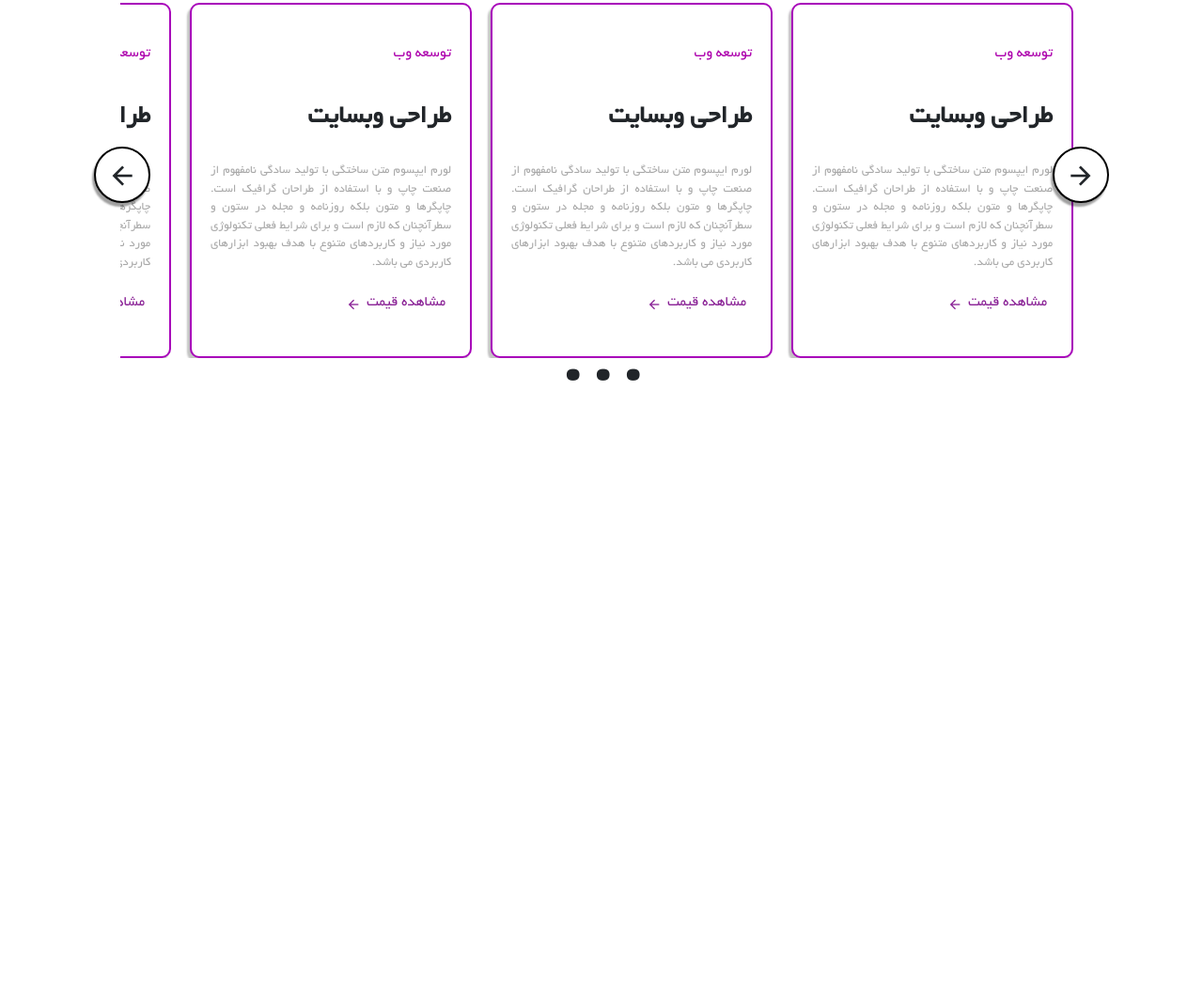
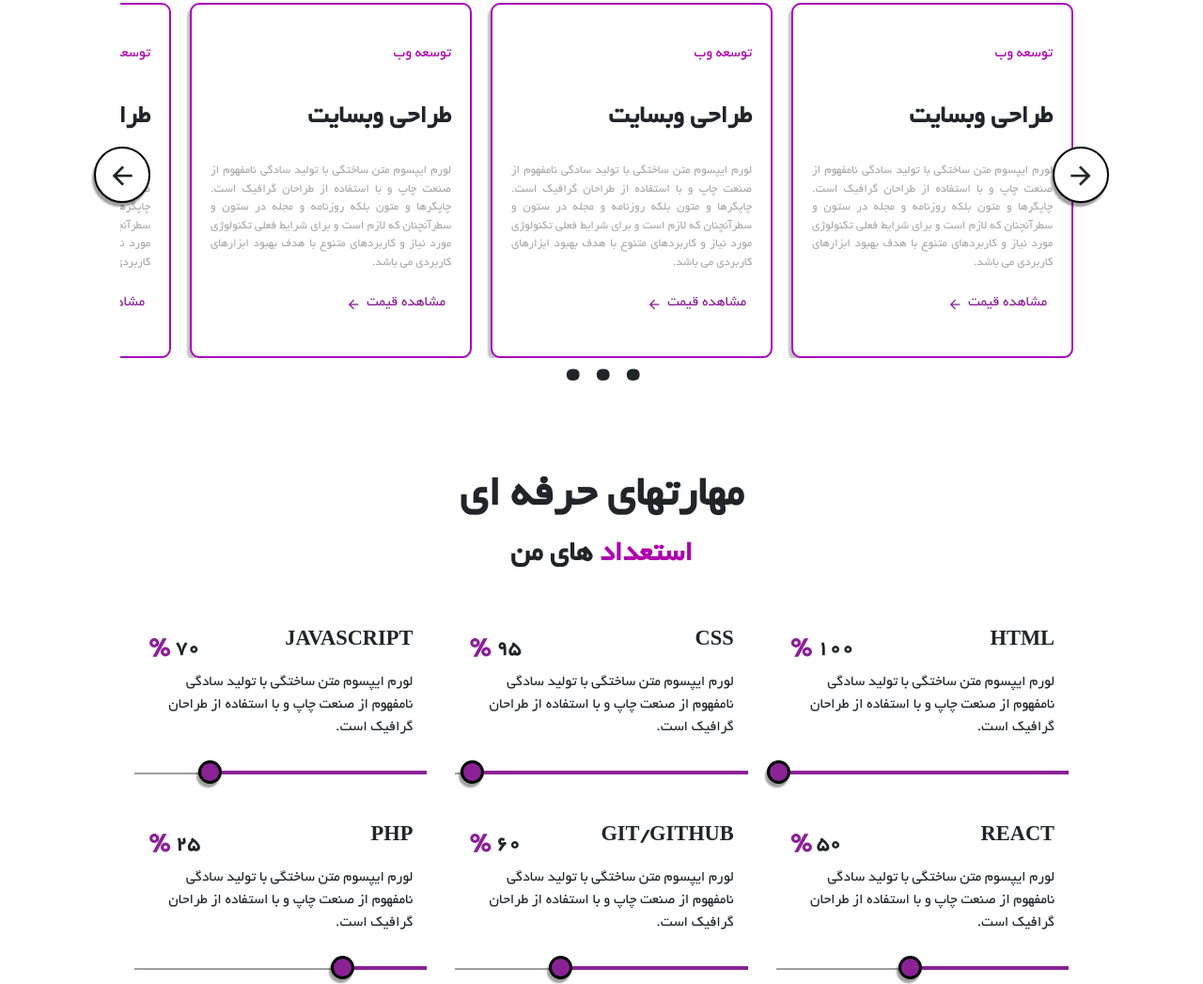
Before and after one commit to haniehhr1999/personal-site, a plain HTML site: page index.html in a window 1280 px wide. Shown: the part 1025-2072 px from the top of the page at 94% size. Before the commit the page ends 1456 px from the top, so only its background shows below. Drawn offline with nearby package versions, Linux system fonts and the light colour scheme.

Commit message:
add professional skills

```diff
--- a/index.html
+++ b/index.html
@@ -86,71 +86,6 @@
         <h2>چه کاری انجام میدهم؟</h2>
         <p class="serv"><span style="color: #AD00AD;">خدمات</span> من</p>
         <div class="services-slider d-flex">
-            <!-- <div class="con-in d-flex">
-                <div class="box-slider text-end">
-                    <span>توسعه وب</span>
-                    <h3>طراحی وبسایت</h3>
-                    <p class="des">لورم ایپسوم متن ساختگی با تولید سادگی نامفهوم از صنعت چاپ و با استفاده از طراحان گرافیک است. چاپگرها و متون بلکه روزنامه و مجله در ستون و سطرآنچنان که لازم است و برای شرایط فعلی تکنولوژی مورد نیاز و کاربردهای متنوع با هدف بهبود ابزارهای کاربردی می باشد. </p>
-                    <div class="gp">
-                        <button class="services-btn">مشاهده قیمت</button>
-                        <i class="mdi mdi-arrow-left"></i>
-                    </div>
-                </div>
-                <div class="box-slider text-end">
-                    <span>توسعه وب</span>
-                    <h3>طراحی وبسایت</h3>
-                    <p class="des">لورم ایپسوم متن ساختگی با تولید سادگی نامفهوم از صنعت چاپ و با استفاده از طراحان گرافیک است. چاپگرها و متون بلکه روزنامه و مجله در ستون و سطرآنچنان که لازم است و برای شرایط فعلی تکنولوژی مورد نیاز و کاربردهای متنوع با هدف بهبود ابزارهای کاربردی می باشد. </p>
-                    <div class="gp">
-                        <button class="services-btn">مشاهده قیمت</button>
-                        <i class="mdi mdi-arrow-left"></i>
-                    </div>
-                </div>
-                <div class="box-slider text-end">
-                    <span>توسعه وب</span>
-                    <h3>طراحی وبسایت</h3>
-                    <p class="des">لورم ایپسوم متن ساختگی با تولید سادگی نامفهوم از صنعت چاپ و با استفاده از طراحان گرافیک است. چاپگرها و متون بلکه روزنامه و مجله در ستون و سطرآنچنان که لازم است و برای شرایط فعلی تکنولوژی مورد نیاز و کاربردهای متنوع با هدف بهبود ابزارهای کاربردی می باشد. </p>
-                    <div class="gp">
-                        <button class="services-btn">مشاهده قیمت</button>
-                        <i class="mdi mdi-arrow-left"></i>
-                    </div>
-                </div>
-                <div class="box-slider text-end">
-                    <span>توسعه وب</span>
-                    <h3>طراحی وبسایت</h3>
-                    <p class="des">لورم ایپسوم متن ساختگی با تولید سادگی نامفهوم از صنعت چاپ و با استفاده از طراحان گرافیک است. چاپگرها و متون بلکه روزنامه و مجله در ستون و سطرآنچنان که لازم است و برای شرایط فعلی تکنولوژی مورد نیاز و کاربردهای متنوع با هدف بهبود ابزارهای کاربردی می باشد. </p>
-                    <div class="gp">
-                        <button class="services-btn">مشاهده قیمت</button>
-                        <i class="mdi mdi-arrow-left"></i>
-                    </div>
-                </div>
-                <div class="box-slider text-end">
-                    <span>توسعه وب</span>
-                    <h3>طراحی وبسایت</h3>
-                    <p class="des">لورم ایپسوم متن ساختگی با تولید سادگی نامفهوم از صنعت چاپ و با استفاده از طراحان گرافیک است. چاپگرها و متون بلکه روزنامه و مجله در ستون و سطرآنچنان که لازم است و برای شرایط فعلی تکنولوژی مورد نیاز و کاربردهای متنوع با هدف بهبود ابزارهای کاربردی می باشد. </p>
-                    <div class="gp">
-                        <button class="services-btn">مشاهده قیمت</button>
-                        <i class="mdi mdi-arrow-left"></i>
-                    </div>
-                </div>
-                <div class="box-slider text-end">
-                    <span>توسعه وب</span>
-                    <h3>طراحی وبسایت</h3>
-                    <p class="des">لورم ایپسوم متن ساختگی با تولید سادگی نامفهوم از صنعت چاپ و با استفاده از طراحان گرافیک است. چاپگرها و متون بلکه روزنامه و مجله در ستون و سطرآنچنان که لازم است و برای شرایط فعلی تکنولوژی مورد نیاز و کاربردهای متنوع با هدف بهبود ابزارهای کاربردی می باشد. </p>
-                    <div class="gp">
-                        <button class="services-btn">مشاهده قیمت</button>
-                        <i class="mdi mdi-arrow-left"></i>
-                    </div>
-                </div>
-                <div class="box-slider text-end">
-                    <span>توسعه وب</span>
-                    <h3>طراحی وبسایت</h3>
-                    <p class="des">لورم ایپسوم متن ساختگی با تولید سادگی نامفهوم از صنعت چاپ و با استفاده از طراحان گرافیک است. چاپگرها و متون بلکه روزنامه و مجله در ستون و سطرآنچنان که لازم است و برای شرایط فعلی تکنولوژی مورد نیاز و کاربردهای متنوع با هدف بهبود ابزارهای کاربردی می باشد. </p>
-                    <div class="gp">
-                        <button class="services-btn">مشاهده قیمت</button>
-                        <i class="mdi mdi-arrow-left"></i>
-                    </div>
-                </div>
-            </div> -->
             <div class="box-slider text-end">
                 <span style="color: #AD00AD;">توسعه وب</span>
                 <h3>طراحی وبسایت</h3>
@@ -225,6 +160,91 @@
             <div class="noq3 text-center">.</div>
         </div>
     </div>
+    <div class="professional">
+        <h2 class="text-center">مهارتهای حرفه ای</h2>
+        <p class="para text-center">
+            <span style="color: #AD00AD;">استعداد</span>
+            <span>های من</span>
+        </p>
+        <div class="professional-gp">
+            <div class="box-up d-flex">
+                <div class="box-talent">
+                    <div class="gp-title d-flex justify-content-between">
+                        <span class="onvan">HTML</span>
+                        <div class="percent">
+                            <span class="adad">100</span>
+                            <span class="darsad">%</span>
+                        </div>
+                    </div>
+                    <p>لورم ایپسوم متن ساختگی با تولید سادگی نامفهوم از صنعت چاپ و با استفاده از طراحان گرافیک است.</p>
+                    <div class="circles-prof circle1"></div>
+                    <div class="line line1"></div>
+                </div>
+                <div class="box-talent">
+                    <div class="gp-title d-flex justify-content-between">
+                        <span class="onvan">CSS</span>
+                        <div class="percent">
+                            <span class="adad">95</span>
+                            <span class="darsad">%</span>
+                        </div>
+                    </div>
+                    <p>لورم ایپسوم متن ساختگی با تولید سادگی نامفهوم از صنعت چاپ و با استفاده از طراحان گرافیک است.</p>
+                    <div class="circles-prof circle2"></div>
+                    <div class="line line2"></div>
+                </div>
+                <div class="box-talent">
+                    <div class="gp-title d-flex justify-content-between">
+                        <span class="onvan">JAVASCRIPT</span>
+                        <div class="percent">
+                            <span class="adad">70</span>
+                            <span class="darsad">%</span>
+                        </div>
+                    </div>
+                    <p>لورم ایپسوم متن ساختگی با تولید سادگی نامفهوم از صنعت چاپ و با استفاده از طراحان گرافیک است.</p>
+                    <div class="circles-prof circle3"></div>
+                    <div class="line line3"></div>
+                </div>
+            </div>
+            <div class="box-down d-flex">
+                <div class="box-talent">
+                    <div class="gp-title d-flex justify-content-between">
+                        <span class="onvan">REACT</span>
+                        <div class="percent">
+                            <span class="adad">50</span>
+                            <span class="darsad">%</span>
+                        </div>
+                    </div>
+                    <p>لورم ایپسوم متن ساختگی با تولید سادگی نامفهوم از صنعت چاپ و با استفاده از طراحان گرافیک است.</p>
+                    <div class="circles-prof circle4"></div>
+                    <div class="line line4"></div>
+                </div>
+                <div class="box-talent">
+                    <div class="gp-title d-flex justify-content-between">
+                        <span class="onvan">GIT/GITHUB</span>
+                        <div class="percent">
+                            <span class="adad">60</span>
+                            <span class="darsad">%</span>
+                        </div>
+                    </div>
+                    <p>لورم ایپسوم متن ساختگی با تولید سادگی نامفهوم از صنعت چاپ و با استفاده از طراحان گرافیک است.</p>
+                    <div class="circles-prof circle5"></div>
+                    <div class="line line5"></div>
+                </div>
+                <div class="box-talent">
+                    <div class="gp-title d-flex justify-content-between">
+                        <span class="onvan">PHP</span>
+                        <div class="percent">
+                            <span class="adad">25</span>
+                            <span class="darsad">%</span>
+                        </div>
+                    </div>
+                    <p>لورم ایپسوم متن ساختگی با تولید سادگی نامفهوم از صنعت چاپ و با استفاده از طراحان گرافیک است.</p>
+                    <div class="circles-prof circle6"></div>
+                    <div class="line line6"></div>
+                </div>
+            </div>
+        </div>
+    </div>
     <script src="script.js"></script>
 </body>
 </html>
--- a/style.css
+++ b/style.css
@@ -291,3 +291,94 @@ ul li a:hover{
     /* border: 2px solid #8a2296;
     color: white; */
 }
+/* for professional skills ===================== */
+.professional h2{
+    font-size: 3rem;
+    font-weight: bold;
+    margin-top: 100px;
+}
+.professional .para{
+    font-size: 2rem;
+    font-weight: bold;
+}
+.professional-gp{
+    width: 80%;
+    margin: auto;
+}
+.onvan , .percent{
+    font-weight: bold;
+    font-size: 1.4rem;
+}
+.darsad{
+    color: #8a2296;
+    font-size: 2rem;
+}
+.box-talent{
+    margin: 15px;
+    padding: 20px 15px;
+    border-bottom: 2px solid rgb(159, 159, 159);
+    position: relative;
+}
+.circles-prof{
+    width: 25px;
+    height: 25px;
+    background-color: #8a2296;
+    border: 3px solid #000;
+    border-radius: 50px;
+    position: absolute;
+    bottom: -12.5px;
+    box-shadow: -2px 4px 2px rgba(0, 0, 0, 0.375);
+    z-index: 55;
+}
+.circle1{
+    right: 95% ;
+}
+.circle2{
+    right: 90% ;
+}
+.circle3{
+    right: 70% ;
+}
+.circle4{
+    right: 50% ;
+}
+.circle5{
+    right: 60% ;
+}
+.circle6{
+    right: 25% ;
+}
+.line{
+    position: absolute;
+    border-bottom: 4px solid #8a2296;
+}
+.line1{
+    width: 95%;
+    right: 0;
+    bottom: -2px;
+}
+.line2{
+    width: 90%;
+    right: 0;
+    bottom: -2px;
+}
+.line3{
+    width: 70%;
+    right: 0;
+    bottom: -2px;
+}
+.line4{
+    width: 50%;
+    right: 0;
+    bottom: -2px;
+}
+.line5{
+    width: 60%;
+    right: 0;
+    bottom: -2px;
+}
+.line6{
+    width: 25%;
+    right: 0;
+    bottom: -2px;
+}
```
